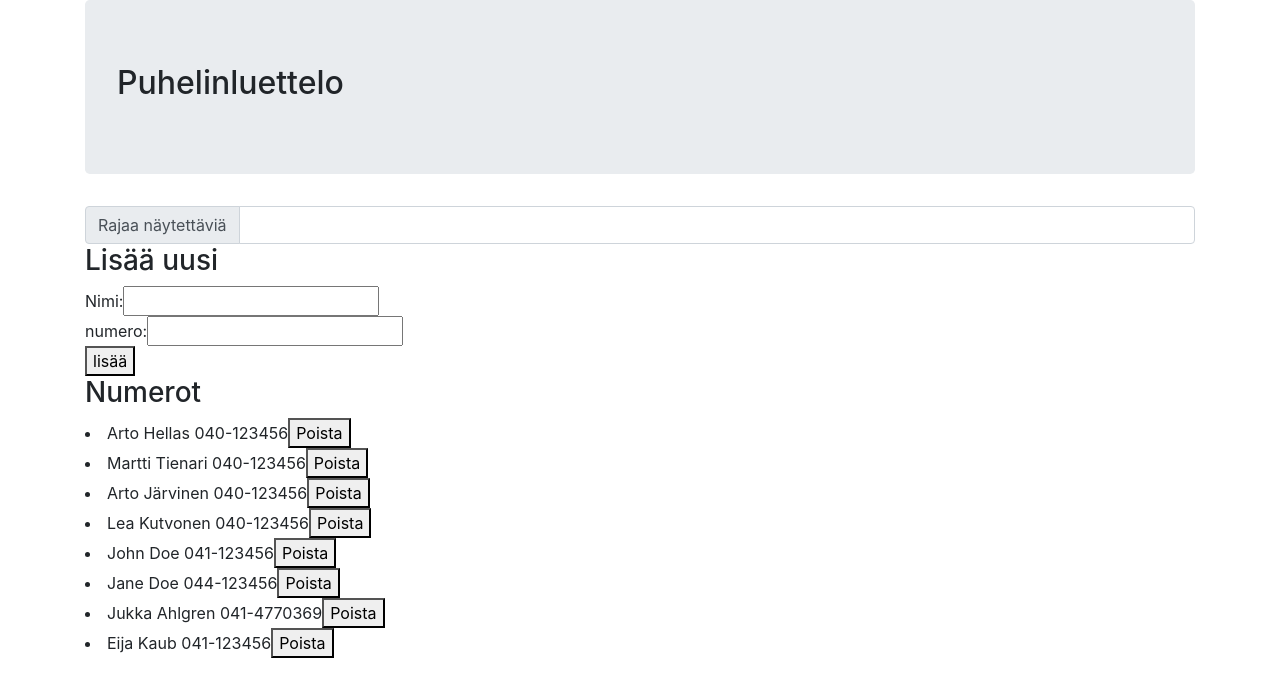
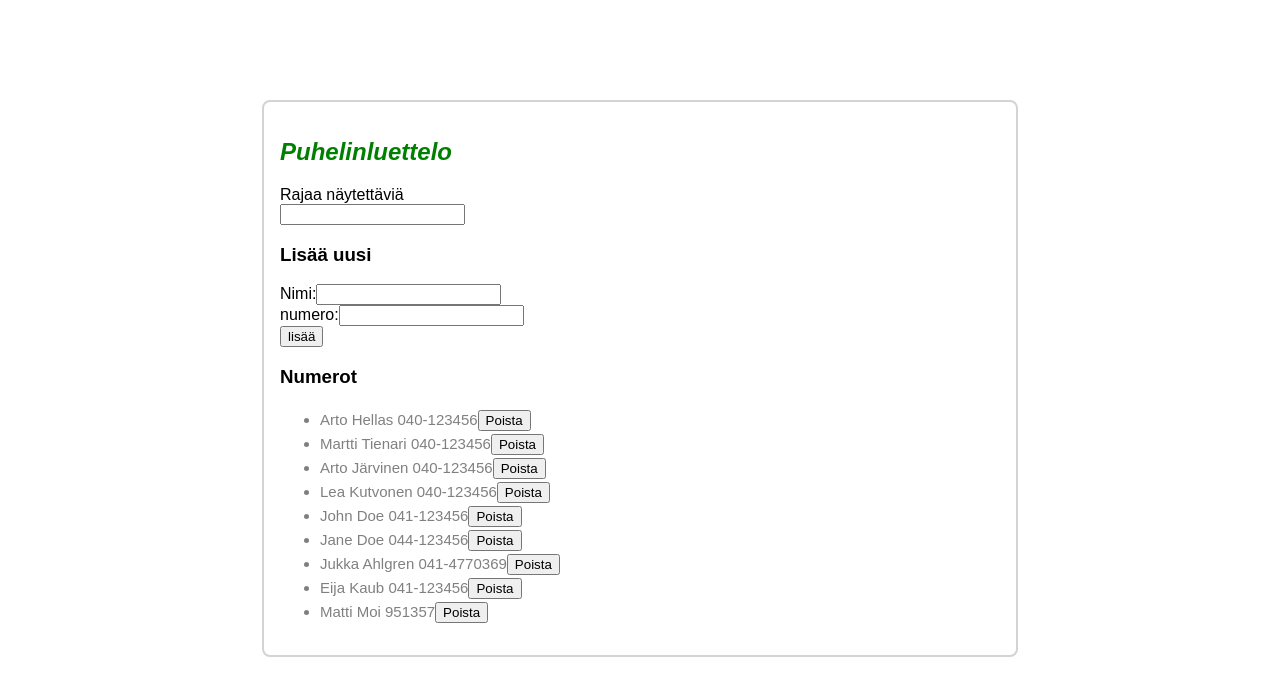
Before and after one commit to it-innoo/2019_fullstack, a React (Create React App) app in the folder osa2/puhelinluettelo/: page / in a window 1280 px wide. Shown: the top 696 px of the page. Built offline with nearby package versions, Linux system fonts and the light colour scheme; data requests are answered from the project's data file.

Commit message:
2.19: puhelinluettelo step12

```diff
--- a/osa2/puhelinluettelo/db.json
+++ b/osa2/puhelinluettelo/db.json
@@ -39,6 +39,11 @@
       "name": "Eija Kaub",
       "number": "041-123456",
       "id": 8
+    },
+    {
+      "name": "Matti Moi",
+      "number": "951357",
+      "id": 9
     }
   ]
 }
--- a/osa2/puhelinluettelo/src/App.js
+++ b/osa2/puhelinluettelo/src/App.js
@@ -1,9 +1,9 @@
 import React, { useState, useEffect } from 'react';
-import { Container, Jumbotron } from 'reactstrap'
 
 import Persons from './components/Persons'
 import PersonForm from './components/PersonForm'
 import Filter from './components/Filter'
+import Notification from './components/Notification'
 import personService from './services/persons'
 
 
@@ -12,6 +12,7 @@ const App = () => {
   const [ newName, setNewName ] = useState('')
   const [ newNumber, setNewNumber ] = useState('')
   const [ showNames, setShowNames ] = useState('')
+  const [ noteMessage, setNoteMessage] = useState(null)
 
   const hook = () => {
     personService
@@ -24,6 +25,8 @@ const App = () => {
   useEffect(hook, [])
 
   const addPerson = (event) => {
+    console.log('addPerson toimii,,, ', event.target)
+
     event.preventDefault()
     const personObject = {
       name : newName,
@@ -31,31 +34,41 @@ const App = () => {
     }
 
     const person = persons.find(p => p.name === personObject.name)
-    if (person !== null) {
+    if (person !== undefined) {
       if (window.confirm(`${person.name} on jo luettelossa, korvataanko vanha numero uudella?`)) {
         const changed = { ...person, number: newNumber}
+
         personService
           .update(person.id, changed)
           .then(returnedPerson => {
-            //setPersons(persons.map(p => returnedPerson))
+            const index = person.index
+            persons[index] = personObject
+            setPersons(persons)
+
+            setNoteMessage(`Muokattiin ${person.name}`)
+            setTimeout(() => {
+              setNoteMessage(null)
+            }, 5000)
             setNewName('')
             setNewNumber('')
           })
-        return
+      }
       } else {
-          setNewName('')
-          setNewNumber('')
-        return
-      }
-    }
-
+        console.log('addPerson create oimii,,, ', person)
         personService
           .create(personObject)
           .then(newPerson => {
             setPersons(persons.concat(newPerson))
+            setNoteMessage(`Lisättiin ${newPerson.name}`)
+            setTimeout(() => {
+              setNoteMessage(null)
+            }, 5000)
             setNewName('')
             setNewNumber('')
         })
+
+    }
+
   }
 
   const handleDelete = (id) => (event) => {
@@ -65,7 +78,13 @@ const App = () => {
       .then(p => {
         if (window.confirm(`Poistetaanko ${p.name}`)) {
           personService.deleteOne(id)
+          setNoteMessage(
+            `${p.name} yhteystieto poistettu`
+          )
           setPersons(persons.filter(p => p.id !== id))
+          setTimeout(() => {
+            setNoteMessage(null)
+          }, 5000)
         }
 
       })
@@ -85,11 +104,13 @@ const App = () => {
     setShowNames(event.target.value)
   }
 
+  console.log('App toimii...')
   return (
-    <Container>
-      <Jumbotron>
+
+    <div className="app">
       <h2>Puhelinluettelo</h2>
-      </Jumbotron>
+
+      <Notification message={noteMessage} />
 
       <Filter
         value={showNames}
@@ -106,12 +127,14 @@ const App = () => {
       />
 
       <h3>Numerot</h3>
+        <ul>
         <Persons
           persons={persons}
           showNames={showNames}
           onClickHandler = {handleDelete}
         />
-    </Container>
+        </ul>
+    </div>
   )
 }
 
--- /dev/null
+++ b/osa2/puhelinluettelo/src/components/Notification.js
@@ -0,0 +1,16 @@
+import React from 'react'
+
+const Notification = ({ message }) => {
+    console.log('Notification messahe: ', message)
+    if (message === null) {
+      return null
+    }
+
+    return (
+      <div className="note">
+        {message}
+      </div>
+    )
+  }
+
+  export default Notification
--- a/osa2/puhelinluettelo/src/components/Persons.js
+++ b/osa2/puhelinluettelo/src/components/Persons.js
@@ -1,6 +1,7 @@
 import React from 'react'
 
 const Person = ( {person, onClickHandler} ) => {
+  console.log('Person toimii.. ', person)
   return (<li>
     {person.name} {person.number}
     <button onClick={onClickHandler(person.id)}>Poista</button>
@@ -8,7 +9,9 @@ const Person = ( {person, onClickHandler} ) => {
 }
 
 const Persons = ( {persons,showNames,onClickHandler} ) => {
-    return persons
+  console.log('Persons toimii.. ', persons)
+    return (
+      persons
       .filter(person =>
         person.name.toLowerCase().startsWith(showNames))
       .map(person =>
@@ -18,6 +21,7 @@ const Persons = ( {persons,showNames,onClickHandler} ) => {
           onClickHandler={onClickHandler}
         />
       )
+    )
 }
 
 
--- a/osa2/puhelinluettelo/src/index.css
+++ b/osa2/puhelinluettelo/src/index.css
@@ -1,14 +1,39 @@
 body {
   margin: 0;
   padding: 0;
-  font-family: -apple-system, BlinkMacSystemFont, "Segoe UI", "Roboto", "Oxygen",
-    "Ubuntu", "Cantarell", "Fira Sans", "Droid Sans", "Helvetica Neue",
-    sans-serif;
-  -webkit-font-smoothing: antialiased;
-  -moz-osx-font-smoothing: grayscale;
+  font-family: sans-serif;
 }
 
-code {
-  font-family: source-code-pro, Menlo, Monaco, Consolas, "Courier New",
-    monospace;
+h2 {
+  color: green;
+  font-style: italic;
 }
+
+li {
+  color: grey;
+  padding-top: 3px;
+  font-size: 15px;
+}
+
+.app {
+  text-align: left;
+  padding: 1em;
+  margin: 1em;
+  border: 2px solid #d3d3d3;
+  border-radius: .5em;
+  vertical-align: middle;
+  margin-left: auto;
+  margin-right: auto;
+  width: 720px;
+  margin-top: 100px;
+}
+
+.note {
+  color: green;
+  background: lightgrey;
+  font-size: 20px;
+  border-style: solid;
+  border-radius: 5px;
+  padding: 10px;
+  margin-bottom: 10px;
+}
--- a/osa2/puhelinluettelo/src/index.js
+++ b/osa2/puhelinluettelo/src/index.js
@@ -1,6 +1,6 @@
 import React from 'react';
 import ReactDOM from 'react-dom';
-import 'bootstrap/dist/css/bootstrap.min.css';
+import './index.css';
 import App from './App';
 
 
```
Lines whose indentation alone changed are shown as unchanged.
